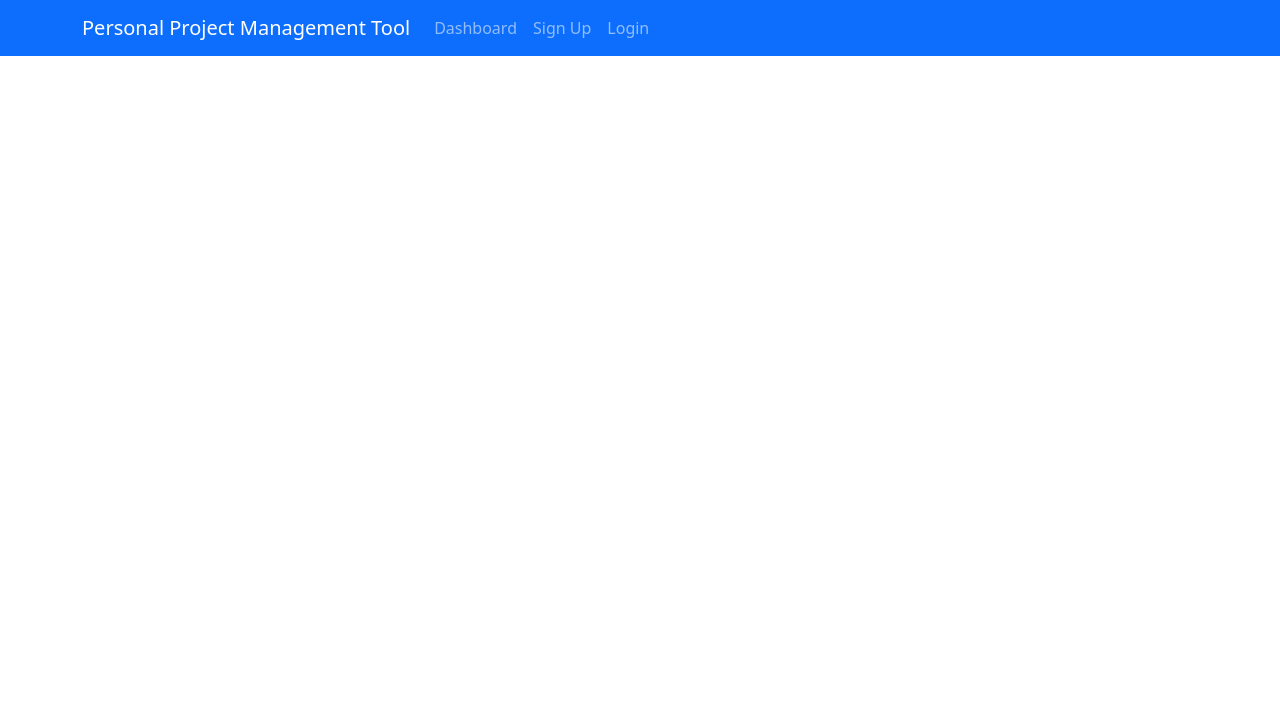
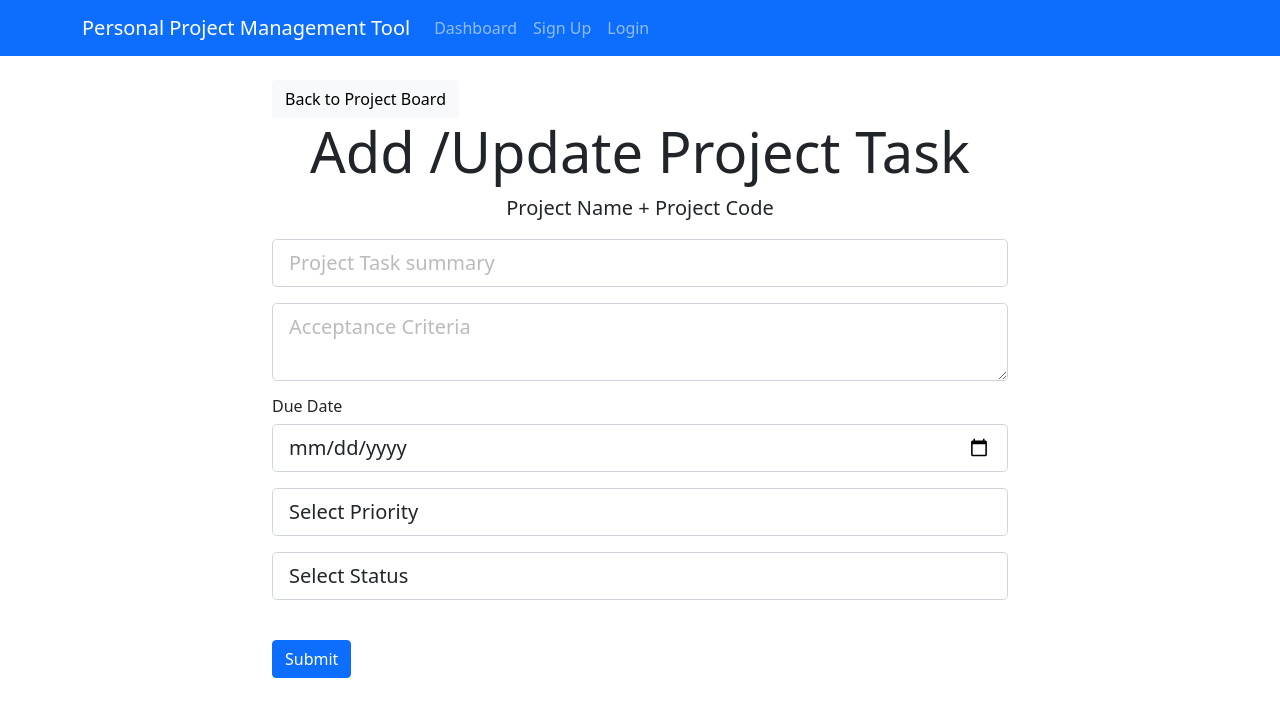
Before and after one commit to gabriellequan29/AgileDevTool, a React (Create React App) app in the folder ppmtool-react-client/: page /addProjectTask/1 in a window 1280 px wide. Shown: the top 716 px of the page. Built offline with nearby package versions, Linux system fonts and the light colour scheme.

Commit message:
ProjectBoard and CreateProjectTask

```diff
--- a/ppmtool-react-client/src/App.js
+++ b/ppmtool-react-client/src/App.js
@@ -8,6 +8,8 @@
 import { Provider } from "react-redux"
 import store from './store';
 import UpdateProject from './components/Project/UpdateProject';
+import ProjectBoard from './components/ProjectBoard/ProjectBoard';
+import AddProjectTask from './components/ProjectBoard/ProejctTasks/AddProjectTask';
 
 class App extends Component {
   render() {
@@ -19,6 +21,8 @@
             <Route exact path="/dashboard" component={Dashboard} />
             <Route exact path="/addProject" component={AddPoject} />
             <Route exact path="/updateProject/:id" component={UpdateProject} />
+            <Route exact path="/projectBoard/:id" component={ProjectBoard}/>
+            <Route exact path="/addProjectTask/:id" component={AddProjectTask}/>
           </div>
         </Router>
       </Provider>
--- a/ppmtool-react-client/src/actions/type.js
+++ b/ppmtool-react-client/src/actions/type.js
@@ -5,5 +5,5 @@
 
 // Types for backlog actions
 export const GET_BACKLOG = "GET_BACKLOG";
-export const GET_RPOJECT_TASK = "GET_PROJECT_TASK";
+export const GET_PROJECT_TASK = "GET_PROJECT_TASK";
 export const DELETE_PROJECT_TASK = "DELETE_PROJECT_TASK";
--- a/ppmtool-react-client/src/components/Project/ProjectItem.js
+++ b/ppmtool-react-client/src/components/Project/ProjectItem.js
@@ -26,11 +26,11 @@
                         </div>
                         <div className="col-md-4 d-none d-lg-block">
                             <ul className="list-group">
-                                <a href="#">
+                                <Link to={`/projectBoard/${project.projectIdentifier}`}>
                                     <li className="list-group-item board">
                                         <i className="fa fa-flag-checkered pr-1"> Project Board </i>
                                     </li>
-                                </a>
+                                </Link>
                                 <Link to={`/updateProject/${project.projectIdentifier}`}>
                                     <li className="list-group-item update">
                                         <i className="fa fa-edit pr-1"> Update Project Info</i>
--- /dev/null
+++ b/ppmtool-react-client/src/components/ProjectBoard/ProejctTasks/AddProjectTask.js
@@ -0,0 +1,61 @@
+import React, { Component } from 'react'
+import { Link } from 'react-router-dom';
+
+class AddProjectTask extends Component {
+    render() {
+        const { id } = this.props.match.params;
+        return (
+            <div class="add-PBI">
+                <div class="container">
+                    <div class="row">
+                        <div class="col-md-8 m-auto">
+                            <Link to={`/projectBoard/${id}`} class="btn btn-light">
+                                Back to Project Board
+                            </Link>
+                            <h4 class="display-4 text-center">Add /Update Project Task</h4>
+                            <p class="lead text-center">Project Name + Project Code</p>
+                            <form onSubmit={this.onSubmit}>
+                                <div class="form-group">
+                                    <input type="text" class="form-control form-control-lg" name="summary" placeholder="Project Task summary" />
+                                    <p/>
+                                </div>
+                                <div class="form-group">
+                                    <textarea class="form-control form-control-lg" placeholder="Acceptance Criteria" name="acceptanceCriteria"></textarea>
+                                    <p/>
+                                </div>
+                                <h6>Due Date</h6>
+                                <div class="form-group">
+                                    <input type="date" class="form-control form-control-lg" name="dueDate" />
+                                    <p/>
+                                </div>
+                                <div class="form-group">
+                                    <select class="form-control form-control-lg" name="priority">
+                                        <option value={0}>Select Priority</option>
+                                        <option value={1}>High</option>
+                                        <option value={2}>Medium</option>
+                                        <option value={3}>Low</option>
+                                    </select>
+                                    <p/>
+                                </div>
+
+                                <div class="form-group">
+                                    <select class="form-control form-control-lg" name="status">
+                                        <option value="">Select Status</option>
+                                        <option value="TO_DO">TO DO</option>
+                                        <option value="IN_PROGRESS">IN PROGRESS</option>
+                                        <option value="DONE">DONE</option>
+                                    </select>
+                                    <p/>
+                                </div>
+
+                                <input type="submit" class="btn btn-primary btn-block mt-4" />
+                            </form>
+                        </div>
+                    </div>
+                </div>
+            </div>
+        )
+    }
+}
+
+export default AddProjectTask;
--- /dev/null
+++ b/ppmtool-react-client/src/components/ProjectBoard/ProjectBoard.js
@@ -0,0 +1,68 @@
+import React, { Component } from 'react'
+import { Link } from 'react-router-dom';
+
+ class ProjectBoard extends Component {
+    render() {
+        const { id } = this.props.match.params;
+        return (
+            <div>
+                <div className="container">
+                    <Link to={`/addProjectTask/${id}`} className="btn btn-primary mb-3">
+                        <i className="fas fa-plus-circle"> Create Project Task</i>
+                    </Link>
+                    <br />
+                    <hr />
+
+                    <div className="container">
+
+                        <div className="row">
+                            <div className="col-md-4">
+                                <div className="card text-center mb-2">
+                                    <div className="card-header bg-secondary text-white">
+                                        <h3>TO DO</h3>
+                                    </div>
+                                </div>
+                                <div className="card mb-1 bg-light">
+                                    <div className="card-header text-primary">
+                                            ID: projectSequence -- Priority: priorityString
+                                    </div>
+                                    <div className="card-body bg-light">
+                                        <h5 className="card-title">project_task.summary</h5>
+                                        <p className="card-text text-truncate ">
+                                            project_task.acceptanceCriteria
+                                        </p>
+                                        <a href="" className="btn btn-primary">
+                                            View / Update
+                                        </a>
+                                        <button className="btn btn-danger ml-4">
+                                            Delete
+                                        </button>
+                                    </div>
+                                </div>
+                            </div>
+
+                            <div className="col-md-4">
+                                <div className="card text-center mb-2">
+                                    <div className="card-header bg-primary text-white">
+                                        <h3>In Progress</h3>
+                                    </div>
+                                </div>
+                            </div>
+
+                            <div className="col-md-4">
+                                <div className="card text-center mb-2">
+                                    <div className="card-header bg-success text-white">
+                                        <h3>Done</h3>
+                                    </div>
+                                </div>
+                            </div>
+
+                        </div>
+                    </div>
+                </div>
+            </div>
+        )
+    }
+}
+
+export default ProjectBoard;
--- a/ppmtool-react-client/src/reducers/index.js
+++ b/ppmtool-react-client/src/reducers/index.js
@@ -1,8 +1,10 @@
 import { combineReducers } from "redux";
+import backlogReducer from "./backlogReducer";
 import errorReducer from "./errorReducer";
 import projectReducer from "./projectReducer";
 
 export default combineReducers({
     errors: errorReducer,
-    projects: projectReducer
+    projects: projectReducer,
+    backlog: backlogReducer
 });
```
Also changed, not shown: ppmtool-react-client/src/components/ProjectBoard/Backlog.js (added, +13 -0 lines), ppmtool-react-client/src/components/ProjectBoard/ProejctTasks/ProjectTask.js (added, +13 -0 lines), ppmtool-react-client/src/components/ProjectBoard/ProejctTasks/UpdateProjectTask.js (added, +13 -0 lines).
